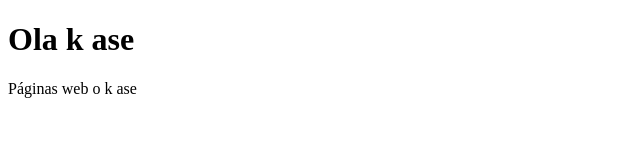
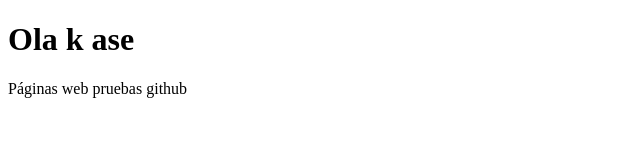
Before and after one commit to tqjonathan/2018-19-CSAAI-mi-CV, a plain HTML site: page index.html in a window 1280 px wide. Shown: the full height of the page, 0-640 px from the left. Drawn offline with Linux system fonts and the light colour scheme.

Commit message:
Mi primer commit desde github

```diff
--- a/index.html
+++ b/index.html
@@ -6,6 +6,6 @@
   </head>
   <body>
      <h1>Ola k ase</h1>
-     <p>Páginas web o k ase</p>
+     <p>Páginas web pruebas github</p>
   </body>
 </html>
```
